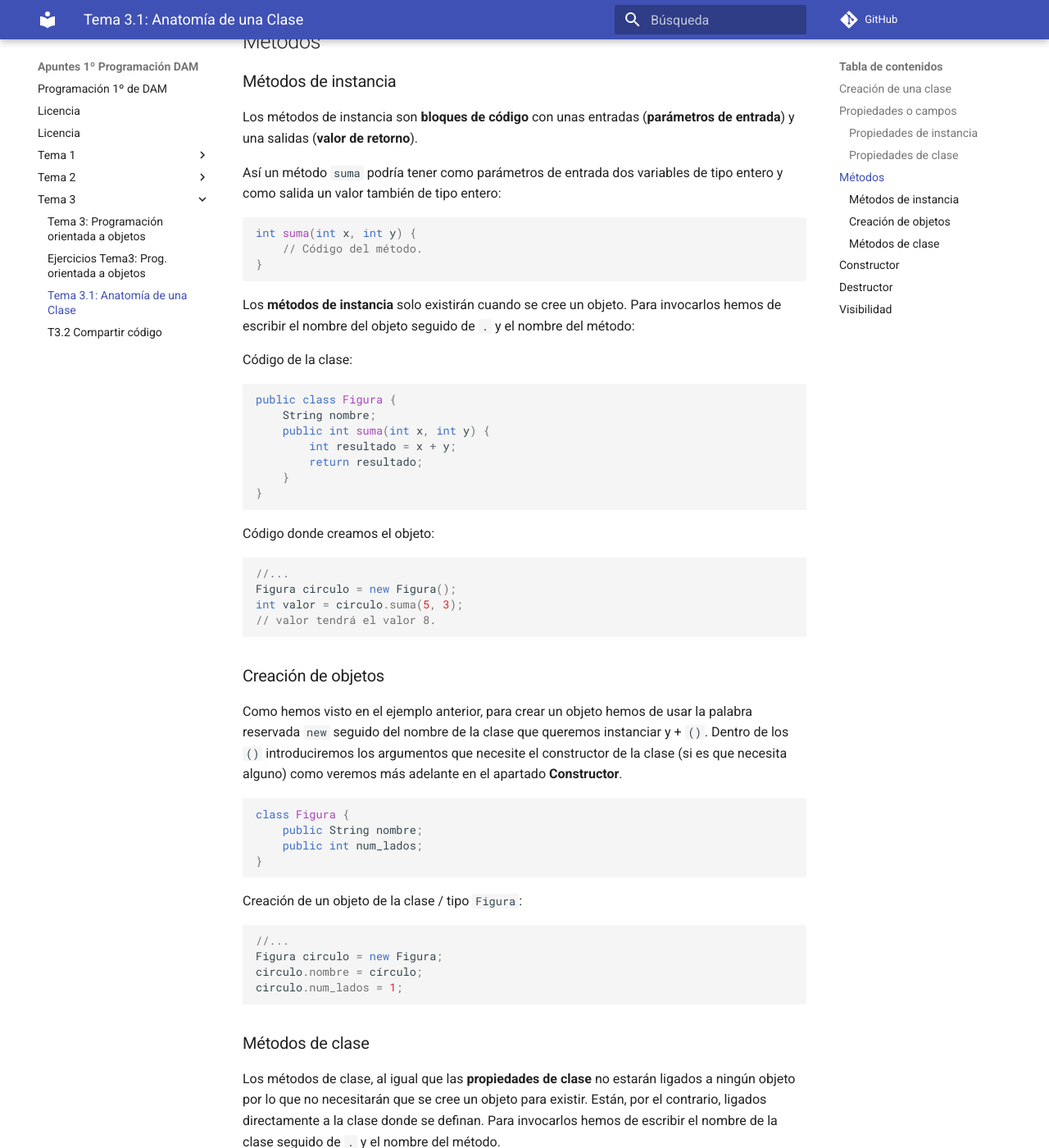
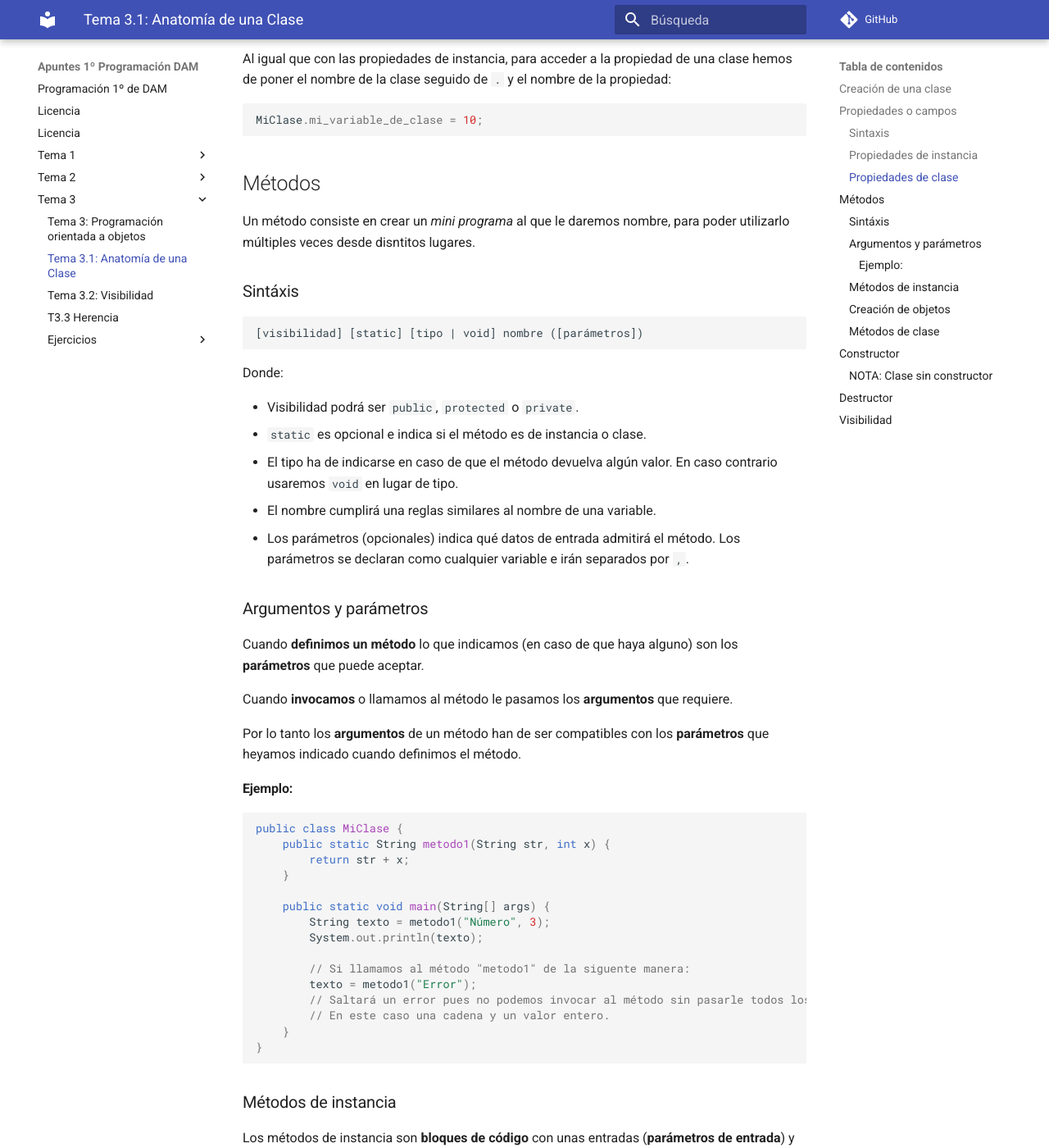
Before and after one commit to mmourazos/DAM_PR_Apuntes, an MkDocs documentation site: the page built from docs/Tema 3/T3.1 - Anatomía de una clase.md, in a window 1280 px wide and 1400 px high, scrolled down 1721 px. Shown: the whole window at 82% size. Built offline with MkDocs 1.6.1 and Material for MkDocs 9.7.7, drawn with Linux system fonts in a browser that asks for light colours; comment, search, counter and statistics services are not loaded; some of the changed text lies outside the part shown.

Commit message:
Retocando y completando apuntes

````diff
--- a/docs/Tema 3/T3.0.1 - Ejercicios.md
+++ /dev/null
@@ -1,2 +0,0 @@
-# Ejercicios Tema3: Prog. orientada a objetos
-## Ejercicio 1:
--- a/docs/Tema 3/T3.1 - Anatomía de una clase.md
+++ b/docs/Tema 3/T3.1 - Anatomía de una clase.md
@@ -2,7 +2,7 @@
 
 En este tema veremos los elementos básicos de una clase de Java y que efecto tienen a la hora de crear instancias / objetos de dicha clase.
 
-### Creación de una clase
+## Creación de una clase
 
 Para crear una clase seguiremos la siguiente sintaxis:
 
@@ -21,6 +21,14 @@ Así, el nombre del fichero con el código fuente de nuestra clase `MiClase` ha
 Las propiedades o campos de una clase son declaraciones de variables que almacenarán información sobre las características de los objetos de de dicha clase (lo más común) o que guardarán información sobre la propia clase.
 
 Las propiedades de instancia (objeto) se pueden definir como el **estado interno** del objeto. Pueden ser visibles o no desde el exterior (apartado Visibilidad de este tema) y se irán modificando en respuesta a la invocación de los métodos del objeto.
+
+### Sintaxis
+
+La sintaxis para la definición de un campo o propiedad es la siguiente:
+
+```bash
+[visibilidad] [static] [final] tipo nombre;
+```
 
 ### Propiedades de instancia
 
@@ -61,6 +69,50 @@ MiClase.mi_variable_de_clase = 10;
 ```
 
 ## Métodos
+
+Un método consiste en crear un *mini programa* al que le daremos nombre, para poder utilizarlo múltiples veces desde disntitos lugares.
+
+### Sintáxis
+
+```none
+[visibilidad] [static] [tipo | void] nombre ([parámetros])
+```
+
+Donde:
+
+* Visibilidad podrá ser `public`, `protected` o `private`.
+* `static` es opcional e indica si el método es de instancia o clase.
+* El tipo ha de indicarse en caso de que el método devuelva algún valor. En caso contrario usaremos `void` en lugar de tipo.
+* El nombre cumplirá una reglas similares al nombre de una variable.
+* Los parámetros (opcionales) indica qué datos de entrada admitirá el método. Los parámetros se declaran como cualquier variable e irán separados por `,`.
+
+### Argumentos y parámetros
+
+Cuando **definimos un método** lo que indicamos (en caso de que haya alguno) son los **parámetros** que puede aceptar.
+
+Cuando **invocamos** o llamamos al método le pasamos los **argumentos** que requiere.
+
+Por lo tanto los **argumentos** de un método han de ser compatibles con los **parámetros** que heyamos indicado cuando definimos el método.
+
+#### Ejemplo:
+
+```java
+public class MiClase {
+    public static String metodo1(String str, int x) {
+        return str + x;
+    }
+
+    public static void main(String[] args) {
+        String texto = metodo1("Número", 3);
+        System.out.println(texto);
+
+        // Si llamamos al método "metodo1" de la siguente manera:
+        texto = metodo1("Error");
+        // Saltará un error pues no podemos invocar al método sin pasarle todos los argumentos en el orden correcto.
+        // En este caso una cadena y un valor entero.
+    }
+}
+```
 
 ### Métodos de instancia
 
@@ -80,11 +132,11 @@ Código de la clase:
 
 ```java
 public class Figura {
-	String nombre;
-	public int suma(int x, int y) {
+ String nombre;
+ public int suma(int x, int y) {
         int resultado = x + y;
         return resultado;
-	}
+ }
 }
 ```
 
@@ -144,6 +196,7 @@ Podemos definir varios constructores (con distintos parámetros) para una misma
 class MiClase {
     int m_v_d_i;
 
+    // Primer constructor.
     public MiClase() {
         m_v_d_i = 0;
     }
@@ -153,13 +206,20 @@ class MiClase {
     }
 
     public static void main(String[] args) {
+        // Creamos un objeto usando el primero cosntructor.
         MiClase miObj1 = new MiClase();
         System.out.println(miObj1.m_v_d_i); // Mostrará el valor 0.
+
+        // Creamos un segundo objeto usando el segundo constructor.
         MiClase miObj2 = new MiClase(10);
         System.out.println(miObj2.m_v_d_i); // Mostrará el valor 1.
     }
 }
 ```
+
+#### NOTA: Clase *sin constructor*
+
+Cuando no definimos un constructor para una clase sigue existiendo un constructor. Este es el constructor por defecto de la clase padre: `Object`.
 
 ## Destructor
 
@@ -190,7 +250,7 @@ La palabra reservada `public`, junto con `protected` y `private` determinan la *
 
 ```java
 public class MiClase {
-	public class MiClaseInterna {
+ public class MiClaseInterna {
         // Cosas de esta clase.
     }
 
--- a/mkdocs.yml
+++ b/mkdocs.yml
@@ -10,7 +10,6 @@ extra:
       link: https://github.com/mmourazos/DAM_PR_Apuntes
 markdown_extensions:
   - pymdownx.highlight:
-      anchor_linenums: true
       use_pygments: true
   - pymdownx.superfences
   - pymdownx.inlinehilite
````
Also changed, not shown: other parts of docs/Tema 3/T3.1 - Anatomía de una clase.md (+2 -2 lines), docs/Tema 3/Ejercicios/T3 - Ejercicios.md (added, +22 -0 lines), docs/Tema 3/T3.0 - Programación orientada a objetos.md (+0 -42 lines), docs/Tema 3/T3.2 - Visibilidad.md (added, +72 -0 lines), docs/Tema 3/T3.2 - Compartir código.md (deleted), docs/Tema 3/T3.3 - Herencia.md (added), 1 other file.
